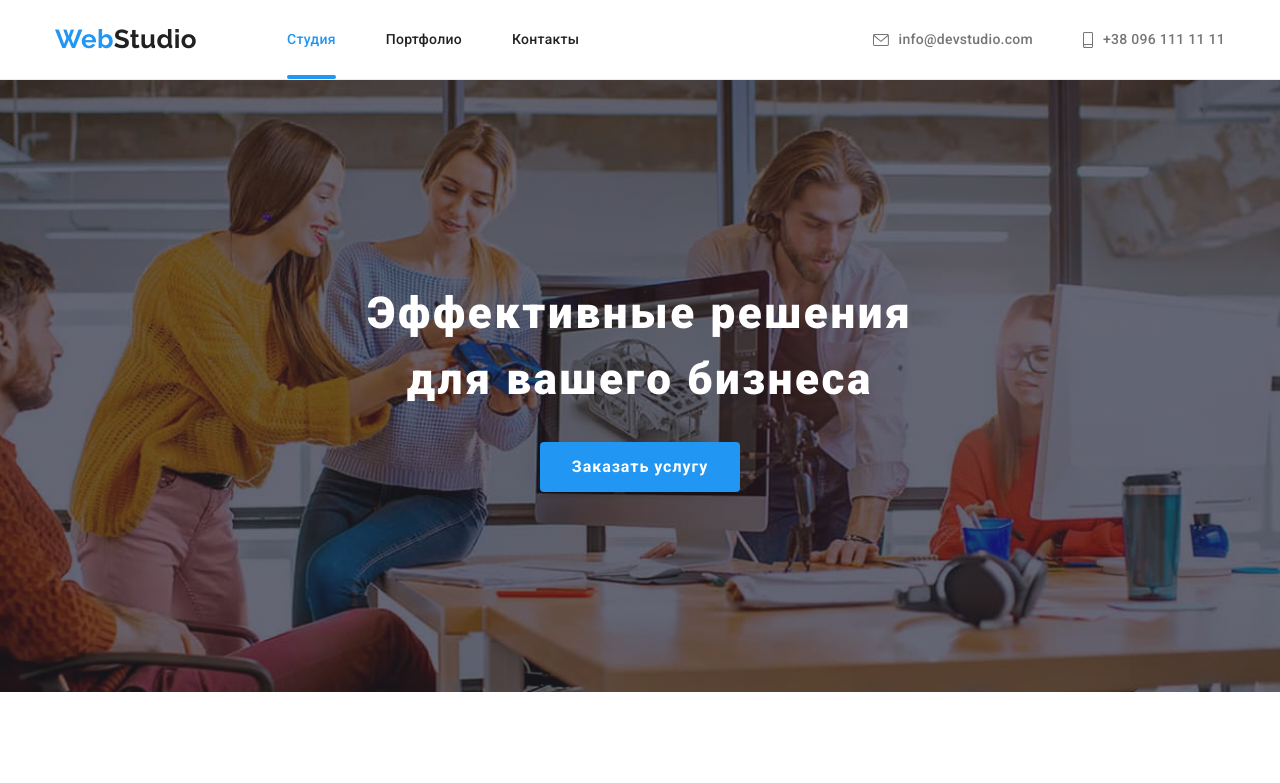
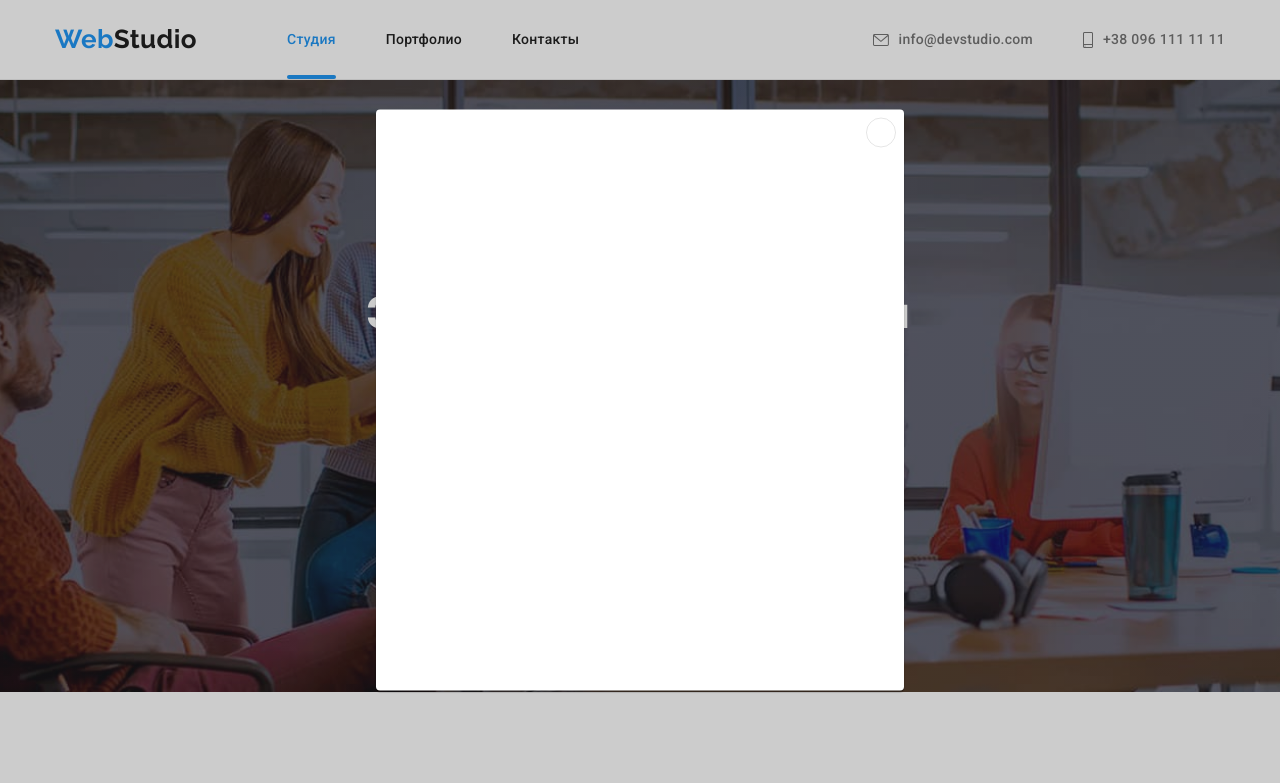
Before and after one commit to SabDuee/goit-markup-hw-05, a plain HTML site: page index.html in a window 1280 px wide. Both pictures are taken after a click on the button "Заказать услугу". Shown: the top 783 px of the page. Drawn offline with nearby package versions, Linux system fonts and the light colour scheme.

Commit message:
нужно немнго поправить модалку

```diff
--- a/css/styles.css
+++ b/css/styles.css
@@ -642,3 +642,58 @@ footer {
   line-height: 1.9;
   color: #757575;
 }
+.backdrop {
+  position: fixed;
+  top: 0;
+  left: 0;
+  width: 100%;
+  height: 100%;
+  background-color: rgba(0, 0, 0, 0.2);
+  opacity: 1;
+  transition-duration: 250ms;
+  transition-timing-function: cubic-bezier(0.4, 0, 0.2, 1);
+}
+
+.backdrop.is-hidden .modal {
+  transform: translate(-50%, -50%) scale(0.5);
+}
+
+.backdrop.is-hidden {
+  opacity: 0;
+  pointer-events: none;
+  visibility: hidden;
+}
+
+.modal {
+  position: absolute;
+  top: 50%;
+  left: 50%;
+  transform: translate(-50%, -50%) scale(1);
+  transition-duration: 250ms;
+  transition-timing-function: cubic-bezier(0.4, 0, 0.2, 1);
+  min-width: 528px;
+  min-height: 581px;
+  background-color: #ffffff;
+  box-shadow: 0px 1px 3px rgba(0, 0, 0, 0.12), 0px 1px 1px rgba(0, 0, 0, 0.14),
+    0px 2px 1px rgba(0, 0, 0, 0.2);
+  border-radius: 4px;
+}
+.modal-button-box {
+  position: relative;
+}
+
+.modal-button {
+  position: absolute;
+  top: 8px;
+  right: 8px;
+
+  background-color: #ffffff;
+  border-style: none;
+  padding: 0;
+}
+
+.modal-svg {
+  border: 1px solid rgba(0, 0, 0, 0.1);
+  box-sizing: border-box;
+  border-radius: 50%;
+}
--- a/index.html
+++ b/index.html
@@ -75,7 +75,7 @@
             для вашего бизнеса
           </h1>
 
-          <button class="hero-button cursor" type="button">
+          <button class="hero-button cursor" type="button" •	data-modal-open>
             Заказать услугу
           </button>
         </div>
@@ -502,5 +502,19 @@
        </div>
       </div>
     </footer>
+     <div class="backdrop is-hidden" •	data-modal>
+        <div class="modal">
+            <div class="modal-button-box">
+                <button type="button" class="modal-button" • data-modal-close>
+                    <svg class="modal-svg" width="30" height="30">
+                        <use href="./images/close.svg"></use>
+                    </svg>
+                </button>
+            </div>
+
+        </div>
+    </div>
+
+    <script src="./modal.js"></script>
   </body>
 </html>
```
Also changed, not shown: portfolio.html (+2 -1 lines), images/Form.svg (added), images/close.svg (added), images/modalbox.svg (added).
